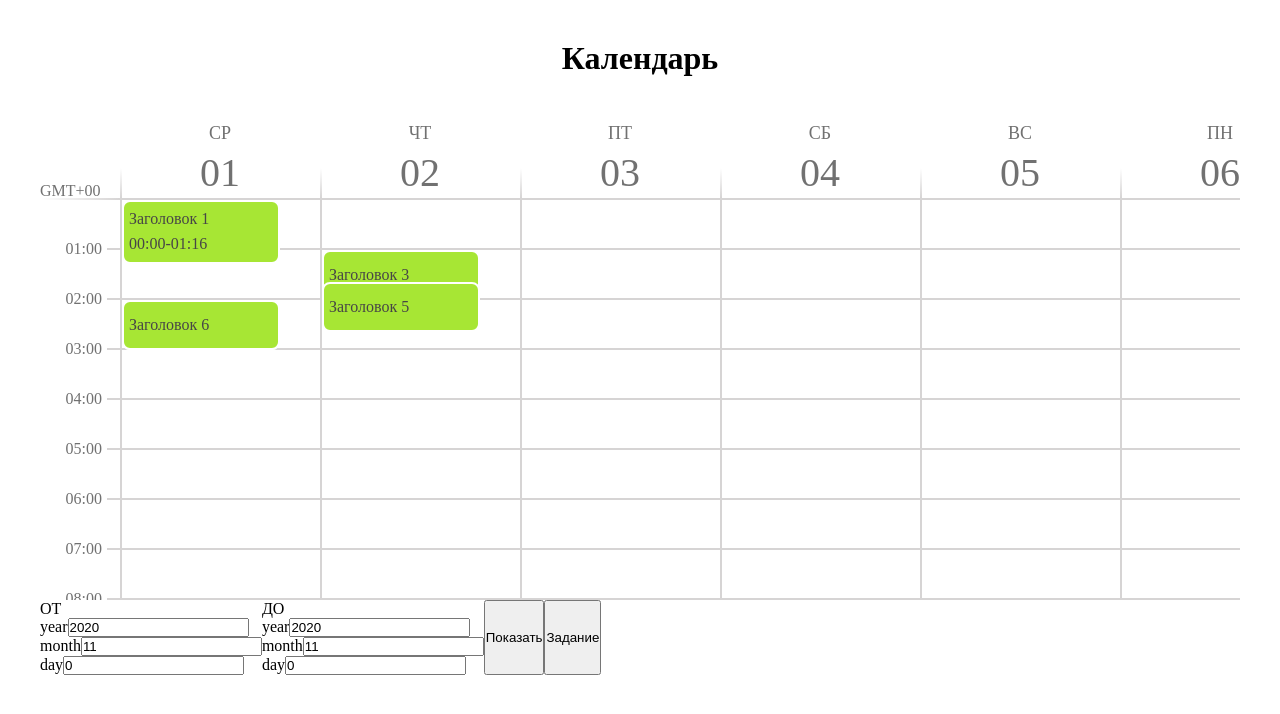
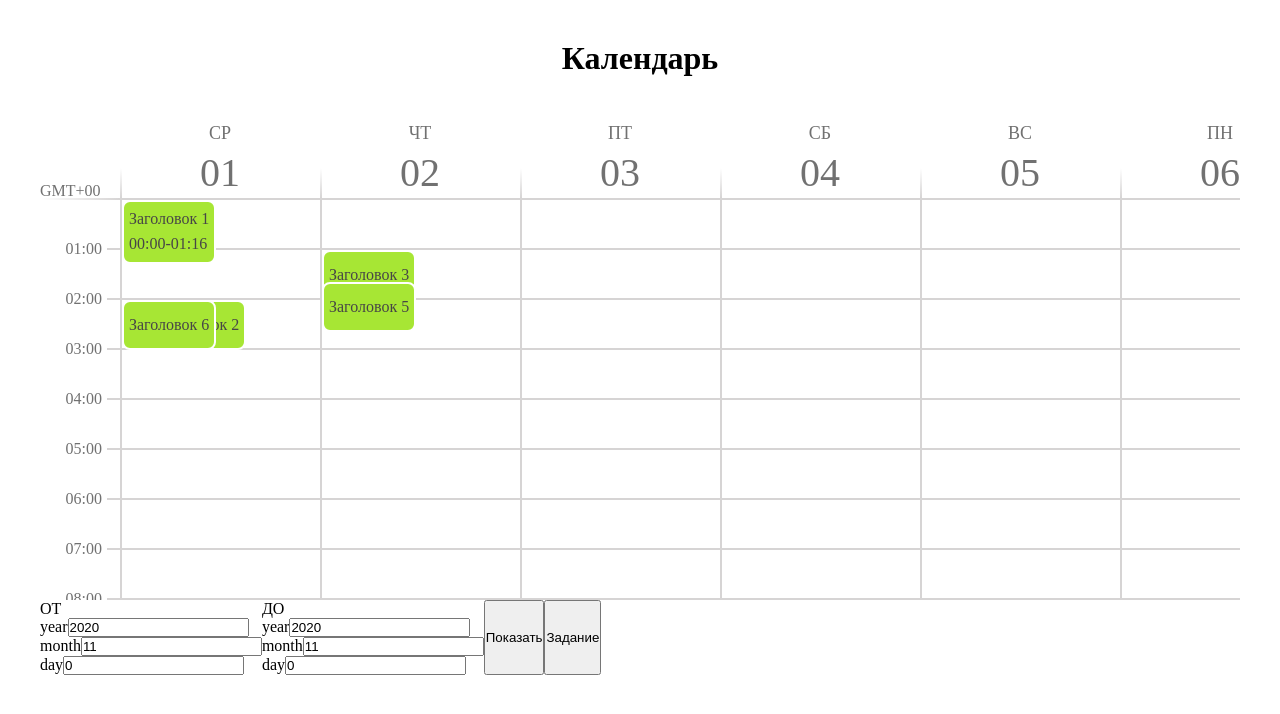
Before and after one commit to Aleksey-Nuzhdin/Calendar_vue_mymapa, a Vue app: page / in a window 1280 px wide. Both pictures are taken after a click on the button "Задание". Shown: the top 714 px of the page. Built offline with nearby package versions, Linux system fonts and the light colour scheme.

Commit message:
coefLeft

```diff
--- a/src/components/Calendar.vue
+++ b/src/components/Calendar.vue
@@ -171,6 +171,25 @@ export default {
         }
         return el
       }))})
+      //Если 2 события в одно время задаём смещение
+      for(let i = 0; i < this.toDoList.length; i++){
+
+        let arr = this.toDoList[i]
+        for(let j = 0; j < arr.length; j++){
+
+          arr[j].coefLeft = 0
+          for(let k = j+1; k < arr.length; k++){
+
+            if(
+              Math.abs(arr[j].startDate - arr[k].startDate) < 1000 &&
+              Math.abs(arr[j].endDate - arr[k].endDate) < 1000
+            ){
+              console.log(arr[j].timeStart === arr[k].timeStart && arr[j].timeEnd === arr[k].timeEnd);
+              arr[j].coefLeft += 1
+            }
+          }
+        }
+      }
     },
     correctionDateDay(date, type = 'start'){
       //Приравнеием время к 00:00 или к 24:00
--- a/src/components/Field.vue
+++ b/src/components/Field.vue
@@ -26,7 +26,7 @@
         >
           <div class="toDo__item"
             v-for="(item, ind) in toDo[index]" :key="ind"
-            :style="{top:(item.coefTop * dayItemHeight)+'px', height:(item.coefHeight * dayItemHeight)+'px' }"
+            :style="{top:(item.coefTop * dayItemHeight)+'px', height:(item.coefHeight * dayItemHeight)+'px', left:(item.coefLeft)*30 + 'px' }"
             draggable="true"
             @dragstart.self="dragstart( item, $event,)"
             @dragend.prevent="dragend($event)"
@@ -238,6 +238,6 @@ export default {
   border-radius: 8px;
   cursor: pointer;
   user-select: none;
-  width: 80%;
+  max-width: 80%;
 }
 </style>
```
